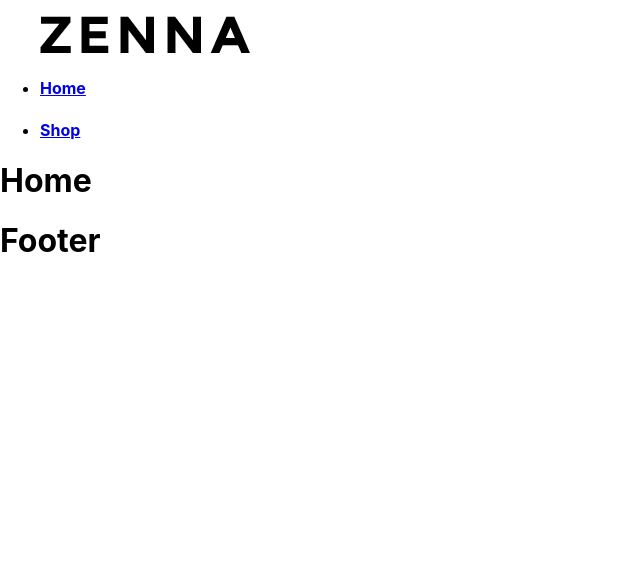
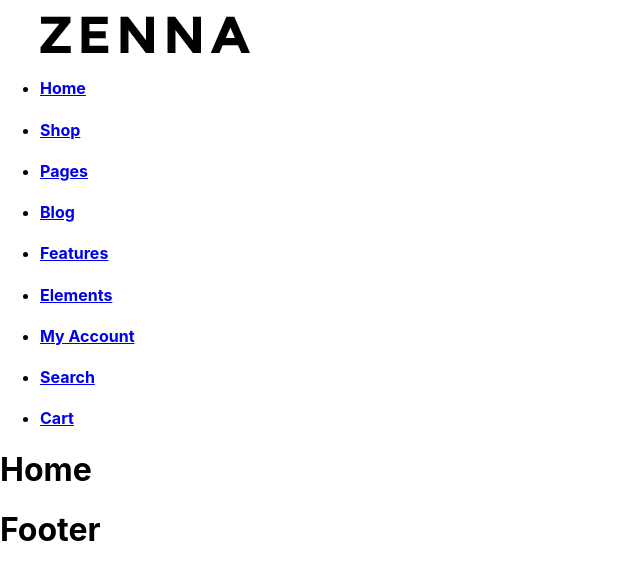
Before and after one commit to chelseycornejo/zenna, a React (Create React App) app: page / in a window 1280 px wide. Shown: the top 580 px of the page, without its empty margins (0-640 px from the left). Built offline with nearby package versions, Linux system fonts and the light colour scheme.

Commit message:
installed sass, added navbar partial

```diff
--- a/package.json
+++ b/package.json
@@ -10,6 +10,7 @@
     "react-dom": "^18.2.0",
     "react-router-dom": "^6.15.0",
     "react-scripts": "5.0.1",
+    "sass": "^1.65.1",
     "web-vitals": "^2.1.4"
   },
   "scripts": {
--- a/src/Components/NavBar.js
+++ b/src/Components/NavBar.js
@@ -24,6 +24,43 @@ function NavBar() {
                         <h4>Shop</h4>
                     </Link>
                 </li>
+                <li>
+                    <Link to={`Pages`}>
+                        <h4>Pages</h4>
+                    </Link>
+                </li>
+                <li>
+                    <Link to={`Blog`}>
+                        <h4>Blog</h4>
+                    </Link>
+                </li>
+                <li>
+                    <Link to={`Features`}>
+                        <h4>Features</h4>
+                    </Link>
+                </li>
+                <li>
+                    <Link to={`Elements`}>
+                        <h4>Elements</h4>
+                    </Link>
+                </li>
+            </ul>
+            <ul>
+                <li>
+                    <Link to={`MyAccount`}>
+                        <h4>My Account</h4>
+                    </Link>
+                </li>
+                <li>
+                    <Link to={`Search`}>
+                        <h4>Search</h4>
+                    </Link>
+                </li>
+                <li>
+                    <Link to={`Cart`}>
+                        <h4>Cart</h4>
+                    </Link>
+                </li>
             </ul>
         </nav>
     )
```
Also changed, not shown: src/sass/App.scss (added), src/sass/partials/_navbar.scss (added), 1 other file (tests, documents, lock files or other folders).
